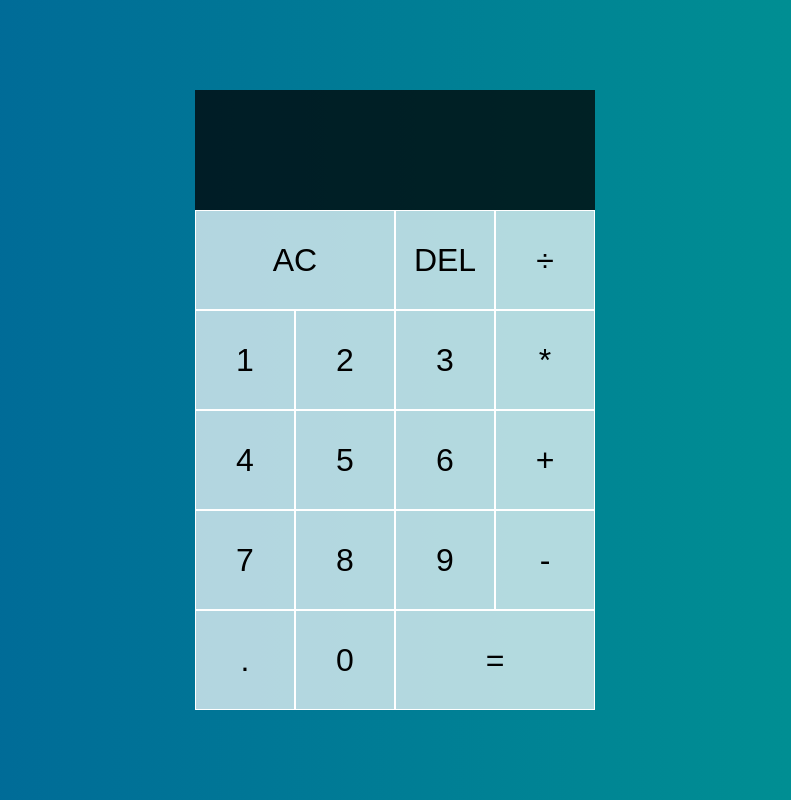
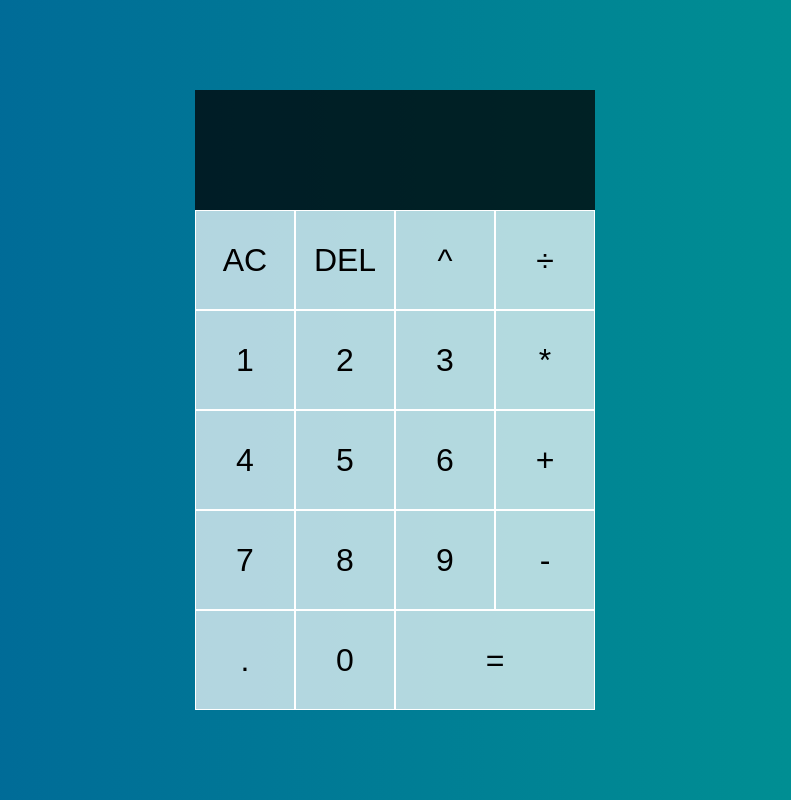
Before and after one commit to YogPanjarale/scientific-calculator, a plain HTML site: page index.html in a window 1280 px wide. Shown: the whole page, without its empty margins (245-1036 px from the left). Drawn offline with Linux system fonts and the light colour scheme.

Commit message:
README added

```diff
--- a/index.html
+++ b/index.html
@@ -4,7 +4,7 @@
 		<meta charset="UTF-8" />
 		<link rel="icon" type="image/svg+xml" href="favicon.svg" />
 		<meta name="viewport" content="width=device-width, initial-scale=1.0" />
-		<title>Vite App</title>
+		<title>Scientific Calculator</title>
     <link rel="stylesheet" href="styles.css">
 		<script type="module" src="/main.js" defer></script>
 	</head>
@@ -14,8 +14,10 @@
 				<div data-previous-operand class="previous-operand"></div>
 				<div data-current-operand class="current-operand"></div>
 			</div>
-			<button data-all-clear class="span-two">AC</button>
+			<!-- <button data-all-clear class="span-two">AC</button> -->
+			<button data-all-clear >AC</button>
 			<button data-delete>DEL</button>
+			<button data-operation>^</button>
 			<button data-operation>÷</button>
 			<button data-number>1</button>
 			<button data-number>2</button>
```
Also changed, not shown: README.md (added).
